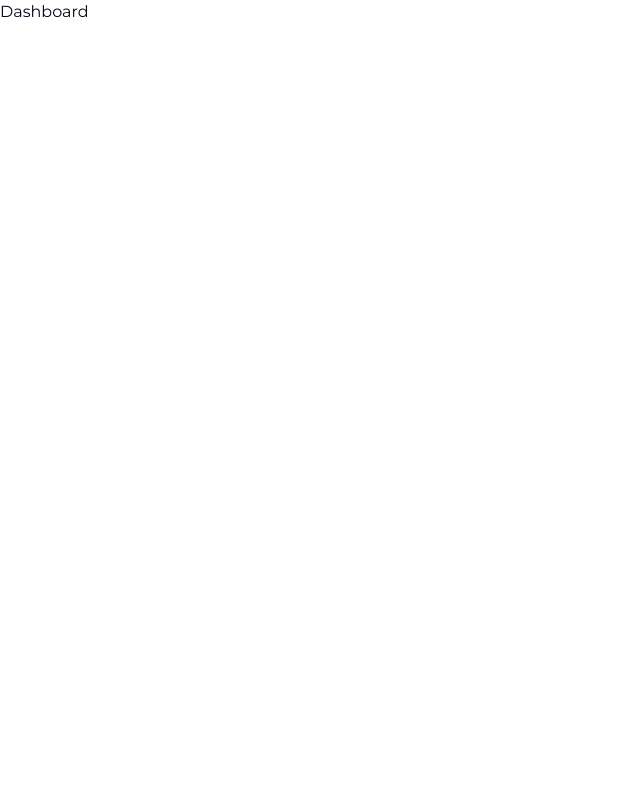
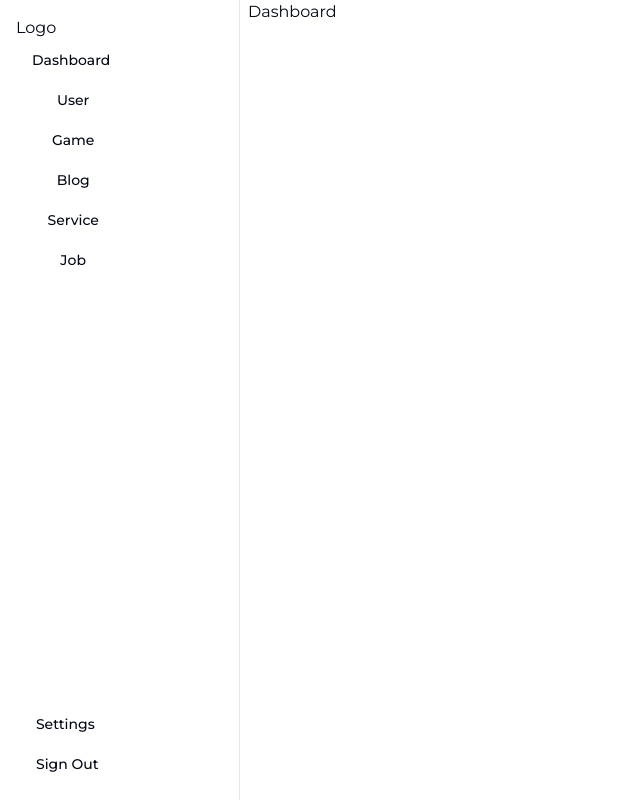
Before and after one commit to truthfuldev/kneeshaw.dev-admin, a Next.js app: page / in a window 1280 px wide. Shown: the whole page, without its empty margins (0-640 px from the left). Built offline with nearby package versions, Linux system fonts and the light colour scheme.

Commit message:
create sidebar

```diff
--- a/package.json
+++ b/package.json
@@ -9,6 +9,7 @@
     "lint": "next lint"
   },
   "dependencies": {
+    "@radix-ui/react-navigation-menu": "^1.1.4",
     "class-variance-authority": "^0.7.0",
     "clsx": "^2.0.0",
     "lucide-react": "^0.294.0",
--- a/src/app/layout.tsx
+++ b/src/app/layout.tsx
@@ -17,7 +17,7 @@
   children: React.ReactNode;
 }) {
   return (
-    <html lang="en">
+    <html lang="en" suppressHydrationWarning>
       <body className={montserrat.className} style={{ minWidth: 400 }}>
         <ThemeProvider
           attribute="class"
--- a/src/app/page.tsx
+++ b/src/app/page.tsx
@@ -1,6 +1,7 @@
 import { Metadata } from "next";
 
 import { SITE_TITLE } from "@/utils/constants";
+import Layout from "@/components/layout";
 
 export const metadata: Metadata = {
   title: `${SITE_TITLE} - Dashboard`,
@@ -8,5 +9,5 @@
 };
 
 export default function Dashboard() {
-  return <>Dashboard</>;
+  return <Layout>Dashboard</Layout>;
 }
--- /dev/null
+++ b/src/components/layout/Sidebar.tsx
@@ -0,0 +1,99 @@
+"use client";
+
+import Link from "next/link";
+
+import {
+  NavigationMenu,
+  NavigationMenuContent,
+  NavigationMenuIndicator,
+  NavigationMenuItem,
+  NavigationMenuLink,
+  NavigationMenuList,
+  NavigationMenuTrigger,
+  NavigationMenuViewport
+} from "@/components/ui/navigation-menu";
+import { navigationMenuTriggerStyle } from "@/components/ui/navigation-menu";
+
+export default function Sidebar() {
+  return (
+    <aside className="hidden h-[100vh] w-[240px] flex-col border-r-[1px] p-4 sm:flex">
+      <div>Logo</div>
+
+      <div className="flex-1">
+        <NavigationMenu orientation="vertical">
+          <NavigationMenuList className="flex-col">
+            <NavigationMenuItem>
+              <Link href="/" legacyBehavior passHref>
+                <NavigationMenuLink className={navigationMenuTriggerStyle()}>
+                  Dashboard
+                </NavigationMenuLink>
+              </Link>
+            </NavigationMenuItem>
+
+            <NavigationMenuItem>
+              <Link href="/user" legacyBehavior passHref>
+                <NavigationMenuLink className={navigationMenuTriggerStyle()}>
+                  User
+                </NavigationMenuLink>
+              </Link>
+            </NavigationMenuItem>
+
+            <NavigationMenuItem>
+              <Link href="/game" legacyBehavior passHref>
+                <NavigationMenuLink className={navigationMenuTriggerStyle()}>
+                  Game
+                </NavigationMenuLink>
+              </Link>
+            </NavigationMenuItem>
+
+            <NavigationMenuItem>
+              <Link href="/blog" legacyBehavior passHref>
+                <NavigationMenuLink className={navigationMenuTriggerStyle()}>
+                  Blog
+                </NavigationMenuLink>
+              </Link>
+            </NavigationMenuItem>
+
+            <NavigationMenuItem>
+              <Link href="/service" legacyBehavior passHref>
+                <NavigationMenuLink className={navigationMenuTriggerStyle()}>
+                  Service
+                </NavigationMenuLink>
+              </Link>
+            </NavigationMenuItem>
+
+            <NavigationMenuItem>
+              <Link href="/job" legacyBehavior passHref>
+                <NavigationMenuLink className={navigationMenuTriggerStyle()}>
+                  Job
+                </NavigationMenuLink>
+              </Link>
+            </NavigationMenuItem>
+          </NavigationMenuList>
+        </NavigationMenu>
+      </div>
+
+      <div>
+        <NavigationMenu orientation="vertical">
+          <NavigationMenuList className="flex-col">
+            <NavigationMenuItem>
+              <Link href="/settings" legacyBehavior passHref>
+                <NavigationMenuLink className={navigationMenuTriggerStyle()}>
+                  Settings
+                </NavigationMenuLink>
+              </Link>
+            </NavigationMenuItem>
+
+            <NavigationMenuItem>
+              <Link href="/job" legacyBehavior passHref>
+                <NavigationMenuLink className={navigationMenuTriggerStyle()}>
+                  Sign Out
+                </NavigationMenuLink>
+              </Link>
+            </NavigationMenuItem>
+          </NavigationMenuList>
+        </NavigationMenu>
+      </div>
+    </aside>
+  );
+}
--- /dev/null
+++ b/src/components/layout/index.tsx
@@ -0,0 +1,17 @@
+"use client";
+
+import Sidebar from "./Sidebar";
+
+interface LayoutProps {
+  children: React.ReactNode;
+}
+
+export default function Layout({ children }: LayoutProps) {
+  return (
+    <div className="flex flex-row gap-2">
+      <Sidebar />
+
+      {children}
+    </div>
+  );
+}
--- /dev/null
+++ b/src/components/ui/navigation-menu.tsx
@@ -0,0 +1,128 @@
+import * as React from "react"
+import * as NavigationMenuPrimitive from "@radix-ui/react-navigation-menu"
+import { cva } from "class-variance-authority"
+import { ChevronDown } from "lucide-react"
+
+import { cn } from "@/lib/utils"
+
+const NavigationMenu = React.forwardRef<
+  React.ElementRef<typeof NavigationMenuPrimitive.Root>,
+  React.ComponentPropsWithoutRef<typeof NavigationMenuPrimitive.Root>
+>(({ className, children, ...props }, ref) => (
+  <NavigationMenuPrimitive.Root
+    ref={ref}
+    className={cn(
+      "relative z-10 flex max-w-max flex-1 items-center justify-center",
+      className
+    )}
+    {...props}
+  >
+    {children}
+    <NavigationMenuViewport />
+  </NavigationMenuPrimitive.Root>
+))
+NavigationMenu.displayName = NavigationMenuPrimitive.Root.displayName
+
+const NavigationMenuList = React.forwardRef<
+  React.ElementRef<typeof NavigationMenuPrimitive.List>,
+  React.ComponentPropsWithoutRef<typeof NavigationMenuPrimitive.List>
+>(({ className, ...props }, ref) => (
+  <NavigationMenuPrimitive.List
+    ref={ref}
+    className={cn(
+      "group flex flex-1 list-none items-center justify-center space-x-1",
+      className
+    )}
+    {...props}
+  />
+))
+NavigationMenuList.displayName = NavigationMenuPrimitive.List.displayName
+
+const NavigationMenuItem = NavigationMenuPrimitive.Item
+
+const navigationMenuTriggerStyle = cva(
+  "group inline-flex h-10 w-max items-center justify-center rounded-md bg-background px-4 py-2 text-sm font-medium transition-colors hover:bg-accent hover:text-accent-foreground focus:bg-accent focus:text-accent-foreground focus:outline-none disabled:pointer-events-none disabled:opacity-50 data-[active]:bg-accent/50 data-[state=open]:bg-accent/50"
+)
+
+const NavigationMenuTrigger = React.forwardRef<
+  React.ElementRef<typeof NavigationMenuPrimitive.Trigger>,
+  React.ComponentPropsWithoutRef<typeof NavigationMenuPrimitive.Trigger>
+>(({ className, children, ...props }, ref) => (
+  <NavigationMenuPrimitive.Trigger
+    ref={ref}
+    className={cn(navigationMenuTriggerStyle(), "group", className)}
+    {...props}
+  >
+    {children}{" "}
+    <ChevronDown
+      className="relative top-[1px] ml-1 h-3 w-3 transition duration-200 group-data-[state=open]:rotate-180"
+      aria-hidden="true"
+    />
+  </NavigationMenuPrimitive.Trigger>
+))
+NavigationMenuTrigger.displayName = NavigationMenuPrimitive.Trigger.displayName
+
+const NavigationMenuContent = React.forwardRef<
+  React.ElementRef<typeof NavigationMenuPrimitive.Content>,
+  React.ComponentPropsWithoutRef<typeof NavigationMenuPrimitive.Content>
+>(({ className, ...props }, ref) => (
+  <NavigationMenuPrimitive.Content
+    ref={ref}
+    className={cn(
+      "left-0 top-0 w-full data-[motion^=from-]:animate-in data-[motion^=to-]:animate-out data-[motion^=from-]:fade-in data-[motion^=to-]:fade-out data-[motion=from-end]:slide-in-from-right-52 data-[motion=from-start]:slide-in-from-left-52 data-[motion=to-end]:slide-out-to-right-52 data-[motion=to-start]:slide-out-to-left-52 md:absolute md:w-auto ",
+      className
+    )}
+    {...props}
+  />
+))
+NavigationMenuContent.displayName = NavigationMenuPrimitive.Content.displayName
+
+const NavigationMenuLink = NavigationMenuPrimitive.Link
+
+const NavigationMenuViewport = React.forwardRef<
+  React.ElementRef<typeof NavigationMenuPrimitive.Viewport>,
+  React.ComponentPropsWithoutRef<typeof NavigationMenuPrimitive.Viewport>
+>(({ className, ...props }, ref) => (
+  <div className={cn("absolute left-0 top-full flex justify-center")}>
+    <NavigationMenuPrimitive.Viewport
+      className={cn(
+        "origin-top-center relative mt-1.5 h-[var(--radix-navigation-menu-viewport-height)] w-full overflow-hidden rounded-md border bg-popover text-popover-foreground shadow-lg data-[state=open]:animate-in data-[state=closed]:animate-out data-[state=closed]:zoom-out-95 data-[state=open]:zoom-in-90 md:w-[var(--radix-navigation-menu-viewport-width)]",
+        className
+      )}
+      ref={ref}
+      {...props}
+    />
+  </div>
+))
+NavigationMenuViewport.displayName =
+  NavigationMenuPrimitive.Viewport.displayName
+
+const NavigationMenuIndicator = React.forwardRef<
+  React.ElementRef<typeof NavigationMenuPrimitive.Indicator>,
+  React.ComponentPropsWithoutRef<typeof NavigationMenuPrimitive.Indicator>
+>(({ className, ...props }, ref) => (
+  <NavigationMenuPrimitive.Indicator
+    ref={ref}
+    className={cn(
+      "top-full z-[1] flex h-1.5 items-end justify-center overflow-hidden data-[state=visible]:animate-in data-[state=hidden]:animate-out data-[state=hidden]:fade-out data-[state=visible]:fade-in",
+      className
+    )}
+    {...props}
+  >
+    <div className="relative top-[60%] h-2 w-2 rotate-45 rounded-tl-sm bg-border shadow-md" />
+  </NavigationMenuPrimitive.Indicator>
+))
+NavigationMenuIndicator.displayName =
+  NavigationMenuPrimitive.Indicator.displayName
+
+export {
+  navigationMenuTriggerStyle,
+  NavigationMenu,
+  NavigationMenuList,
+  NavigationMenuItem,
+  NavigationMenuContent,
+  NavigationMenuTrigger,
+  NavigationMenuLink,
+  NavigationMenuIndicator,
+  NavigationMenuViewport,
+}
```
Also changed, not shown: 1 other file (tests, documents, lock files or other folders).
